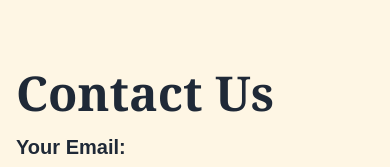
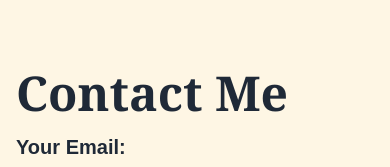
Before and after one commit to Chanakan5591/chanakan-homepage, a SvelteKit app: page / in a window 390 px wide. Shown: the part 1399-1566 px from the top of the page. Built offline with nearby package versions, Linux system fonts and the light colour scheme; a web font is replaced by a local one.

Commit message:
fix(content): removed x gap on mobile

```diff
--- a/src/routes/+page.svelte
+++ b/src/routes/+page.svelte
@@ -34,7 +34,7 @@
 
 <!-- new -->
 <div
-	class="flex flex-col gap-x-8 md:flex-row justify-center md:justify-between w-screen max-w-[60%] mx-auto"
+	class="flex flex-col md:gap-x-8 md:flex-row justify-center md:justify-between w-screen max-w-[60%] mx-auto"
 >
 	<div class="flex flex-col">
 		<h1 class="text-5xl title mb-2">Skills</h1>
@@ -58,7 +58,7 @@
 </div>
 
 <div class="flex flex-col gap-x-8 mt-16 justify-center max-w-xl mx-auto mb-8 pb-8">
-	<span class="text-5xl font-bold font-serif mb-4">Contact Us</span>
+	<span class="text-5xl font-bold font-serif mb-4">Contact Me</span>
 	<form
 		class="flex flex-col gap-y-2 justify-center"
 		action="https://formspree.io/xoqrkkbg"
```
